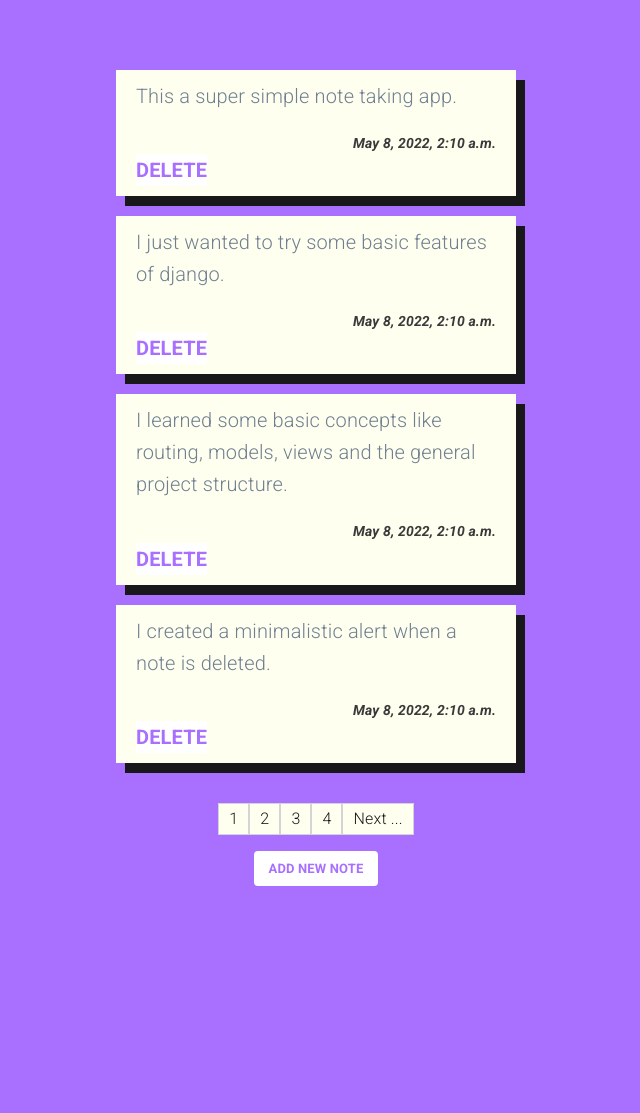
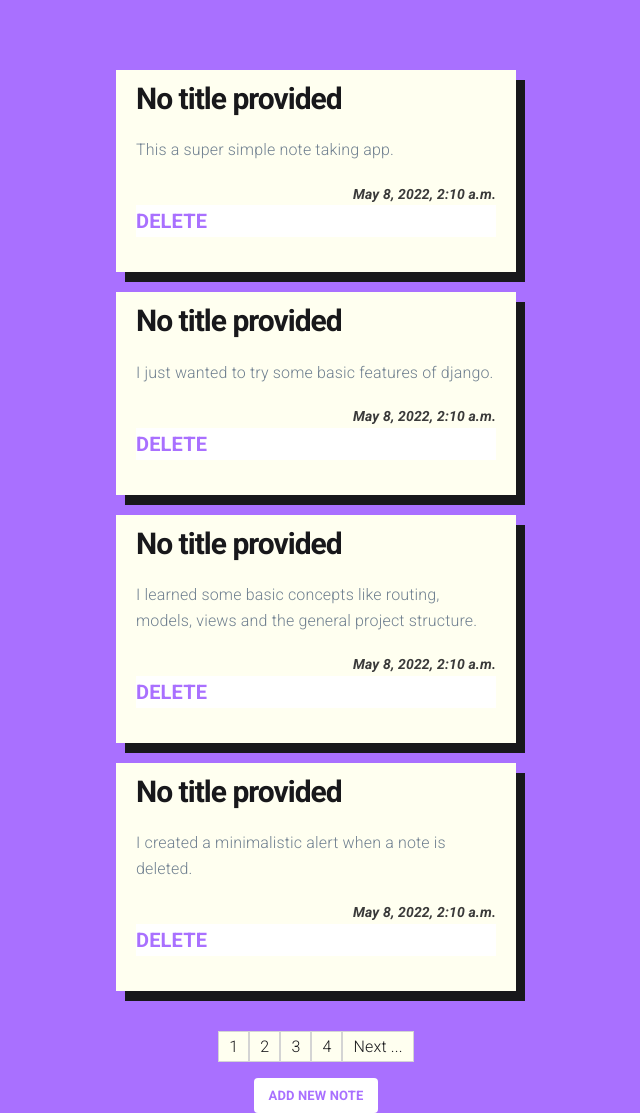
Before and after one commit to andreaevolo/django-note-taking-app, a Django app: page / in a window 1280 px wide. Shown: the part 56-1169 px from the top of the page, without its empty margins (324-964 px from the left). Before the commit the page ends 942 px from the top, so only its background shows below. Run offline with Django 4.2, Linux system fonts and the light colour scheme; data comes from the database, SQL or seed files in the repository; both versions use the stored data as it was after the commit.

Commit message:
added title to note and form

```diff
--- a/notes/forms.py
+++ b/notes/forms.py
@@ -3,6 +3,10 @@ from django.core import validators
 
 
 class NoteForm(forms.Form):
+    title = forms.CharField(validators=[validators.MaxLengthValidator(
+        100, "The title can't be longer than 100 characters")],
+        widget=forms.TextInput,
+        label="Note title")
     text = forms.CharField(
         validators=[validators.MinLengthValidator(
             2, "Please enter a note at least 2 characters long.")],
--- a/notes/models.py
+++ b/notes/models.py
@@ -1,3 +1,4 @@
+from turtle import title
 from django.utils import timezone
 from django.db import models
 
@@ -5,5 +6,6 @@ from django.db import models
 
 
 class Note(models.Model):
+    title = models.CharField(max_length=100, default="No title provided")
     text = models.CharField(max_length=300)
     pub_date = models.DateTimeField(default=timezone.now())
--- a/notes/static/notes/main.css
+++ b/notes/static/notes/main.css
@@ -76,7 +76,7 @@ nav ul {
 
 .note {
     cursor: pointer;
-    font-size: 2rem;
+    font-size: 1.6rem;
     animation: fadeInBottom 400ms ease-in-out 100ms;
     opacity: 1;
     display: flex;
@@ -94,9 +94,21 @@ nav ul {
     transition: all 400ms ease-in-out;
 }
 
+.note h2 {
+    font-size: 3rem;
+    font-weight: bold;
+    color: var(--secondary--color);
+}
+
 .note:hover {
     box-shadow: 0px 0px 0px 0px var(--secondary--color);
     transform: scale(1.1);
+}
+
+.note__content {
+    display: flex;
+    flex-direction: column;
+    width: 100%;
 }
 
 .note .date {
--- a/notes/templates/notes/form.html
+++ b/notes/templates/notes/form.html
@@ -18,6 +18,11 @@
     <main class="form__container">
         <form method="post" action={% url 'create' %} id="notes__form">
             {% csrf_token %}
+            <label for="{{ form.title.id_for_label }}">Task Title:</label>
+            {{ form.title }}
+            {% for error in form.text.errors  %}
+                <p class="form__error">{{ error }}</p>
+             {% endfor %}
             <label for="{{ form.text.id_for_label }}">Task Note:</label>
             {{form.text}}
              {% for error in form.text.errors  %}
--- a/notes/templates/notes/index.html
+++ b/notes/templates/notes/index.html
@@ -18,10 +18,14 @@
     <main class="container">
         {% if notes %}
             {% for note  in notes %}
-                <p class="note">{{note.text}}
+            <div class="note">
+                <h2>{{ note.title }}</h2>
+                <p class="note__content">
+                    {{note.text}}
                     <span class="date">{{ note.pub_date }}</span>
                     <span class="delete" data-noteid={{note.id}}>Delete</span>
                 </p>
+            </div>
             {% endfor %}
         {% else %}
                 <p style="margin: 1rem auto;">There aren't any notes yet. <a style="color:white;font-weight:bold" href="/create">Add a new one</a></p>
```
Also changed, not shown: db.sqlite3, notes/migrations/0004_note_title_alter_note_pub_date.py (added).
